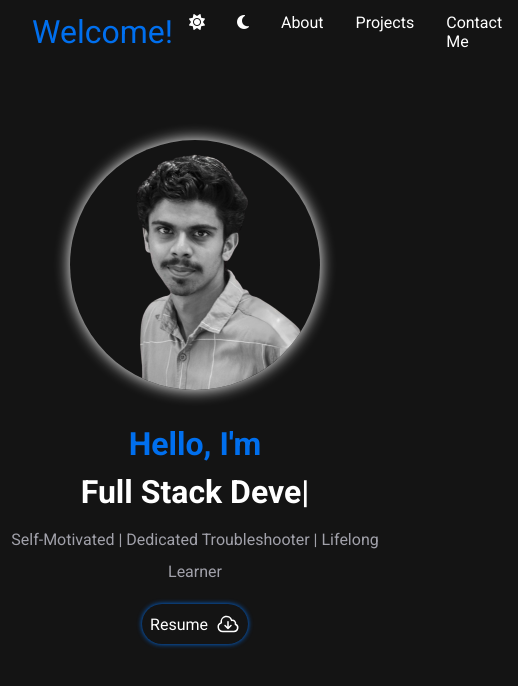
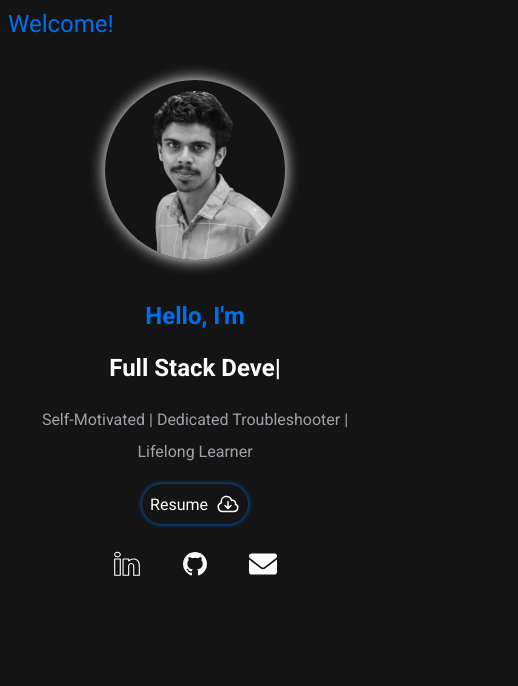
Before and after one commit to abhijith-07/blue-portfolio, a React (Vite) app: page / in a window 390 px wide. Shown: the top 686 px of the page, 518 px wide, since content can reach past the window. Built offline with nearby package versions, Linux system fonts and the light colour scheme.

Commit message:
feat: mobile responsiveness added for home

```diff
--- a/src/components/Navbar.jsx
+++ b/src/components/Navbar.jsx
@@ -22,11 +22,20 @@ const NavBar = styled.div`
     align-items: center;
     height: 4rem;
     padding: 0 2em;
+
+    @media screen and (max-width: 480px) {
+        height: 3rem;
+        padding: 0.5rem;
+    }
 `
 
 const Logo = styled.div`
     color: var(--primary);
     font-size: 2rem;
+
+    @media screen and (max-width: 480px) {
+        font-size: 1.5rem;
+    }
 `
 
 const Options = styled.ul`
@@ -38,6 +47,10 @@ const Options = styled.ul`
         padding: 0.5em 1em;
         cursor: pointer;
     }
+
+    @media screen and (max-width: 480px) {
+        display: none;
+    }
 `
 
 export default Navbar;
--- a/src/pages/Home.jsx
+++ b/src/pages/Home.jsx
@@ -82,6 +82,10 @@ const Container = styled.div`
         position: absolute;
         top: 300px;
     }
+
+    @media screen and (max-width: 480px){
+        top: 140px;
+    }
 `
 
 const Profile = styled.div`
@@ -110,6 +114,14 @@ const Profile = styled.div`
             top: -80px;
         }
     }
+
+    @media screen and (max-width: 480px) {
+        img {
+            width: 180px;
+            height: 180px;
+            top: 20px;
+        }
+    }
 `
 
 const Details = styled.div`
@@ -118,6 +130,10 @@ const Details = styled.div`
     @media screen and (max-width: 768px) {
         width: 100vw;
         line-height: 2em;
+    }
+
+    @media screen and (max-width: 480px) {
+        padding: 0 1.5rem;
     }
 `
 
@@ -128,6 +144,11 @@ const Hello = styled.h2`
     @media screen and (max-width: 768px) {
         font-size: 2rem;
     }
+
+    @media screen and (max-width: 480px) {
+        font-size: 1.5rem;
+        margin-top: 2rem;
+    }
 `
 
 const Header = styled.h1`
@@ -137,6 +158,11 @@ const Header = styled.h1`
     @media screen and (max-width: 768px) {
         font-size: 2rem;
         line-height: 2em;
+    }
+
+    @media screen and (max-width: 480px) {
+        font-size: 1.5rem;
+        line-height: 3em;
     }
 `
 
@@ -218,6 +244,18 @@ const SocialBtns = styled.div`
     @media screen and (max-width: 768px) {
         display: none;
     }
+
+    @media screen and (max-width: 480px) {
+        position: absolute;
+        display: block;
+        top: 390px;
+        button.social-icon {
+            margin: 1em;
+        }
+        button.social-icon svg {
+            height: 1.75rem;
+        }
+    }
 `
 
 export default Home;
```
